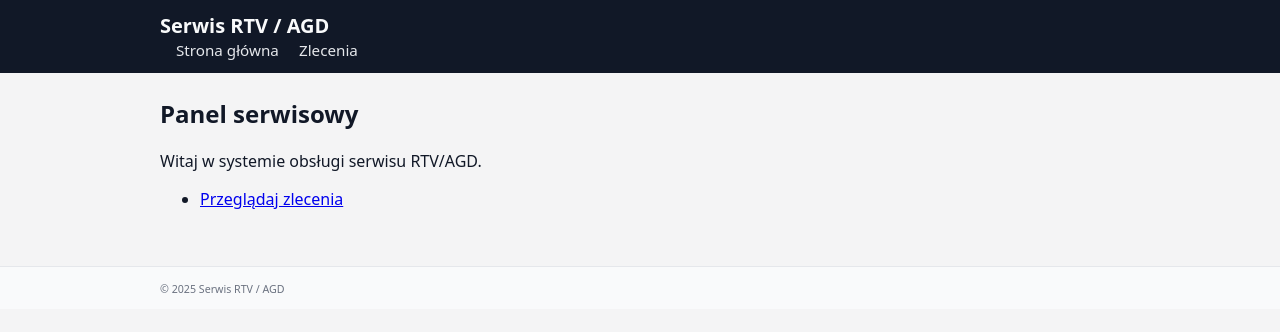
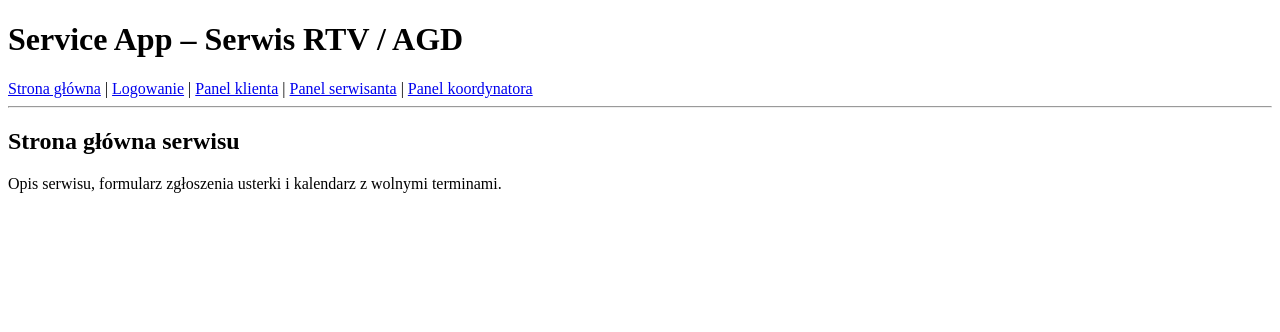
Before and after one commit to alpaqers/service_app, a Flask app: page / in a window 1280 px wide. Shown: the top 332 px of the page. Run offline with Flask 3, Linux system fonts and the light colour scheme.

Commit message:
feat: add base files for future blueprints and routes

```diff
--- /dev/null
+++ b/backend/app/auth.py
@@ -0,0 +1 @@
+#logowanie i dostepy
--- a/backend/app/routes.py
+++ b/backend/app/routes.py
@@ -3,12 +3,29 @@ from .models import Zlecenia
 
 bp = Blueprint("main", __name__)
 
-
 @bp.route("/")
 def index():
-    # Strona startowa
     return render_template("index.html")
 
+
+@bp.route("/login")
+def login():
+    return render_template("login.html")
+
+
+@bp.route("/panel/klient")
+def panel_klienta():
+    return render_template("panel_klienta.html")
+
+
+@bp.route("/panel/serwisant")
+def panel_serwisanta():
+    return render_template("panel_serwisanta.html")
+
+
+@bp.route("/panel/koordynator")
+def panel_koordynatora():
+    return render_template("panel_koordynatora.html")
 
 @bp.route("/zlecenia")
 def zlecenia_list():
--- a/backend/app/templates/base.html
+++ b/backend/app/templates/base.html
@@ -1,32 +1,24 @@
-<!doctype html>
+<!DOCTYPE html>
 <html lang="pl">
-  <head>
-    <meta charset="utf-8" />
-    <title>{% block title %}Serwis RTV/AGD{% endblock %}</title>
-    <link
-      rel="stylesheet"
-      href="{{ url_for('static', filename='css/style.css') }}"
-    />
-  </head>
-  <body>
-    <header class="topbar">
-      <div class="container">
-        <h1 class="logo">Serwis RTV / AGD</h1>
+<head>
+    <meta charset="UTF-8">
+    <title>{% block title %}Service App{% endblock %}</title>
+</head>
+<body>
+    <header>
+        <h1>Service App – Serwis RTV / AGD</h1>
         <nav>
-          <a href="{{ url_for('main.index') }}">Strona główna</a>
-          <a href="{{ url_for('main.zlecenia_list') }}">Zlecenia</a>
+            <a href="{{ url_for('main.index') }}">Strona główna</a> |
+            <a href="{{ url_for('main.login') }}">Logowanie</a> |
+            <a href="{{ url_for('main.panel_klienta') }}">Panel klienta</a> |
+            <a href="{{ url_for('main.panel_serwisanta') }}">Panel serwisanta</a> |
+            <a href="{{ url_for('main.panel_koordynatora') }}">Panel koordynatora</a>
         </nav>
-      </div>
+        <hr>
     </header>
 
-    <main class="container">
-      {% block content %}{% endblock %}
+    <main>
+        {% block content %}{% endblock %}
     </main>
-
-    <footer class="footer">
-      <div class="container">
-        <small>&copy; {{ 2025 }} Serwis RTV / AGD</small>
-      </div>
-    </footer>
-  </body>
+</body>
 </html>
--- a/backend/app/templates/index.html
+++ b/backend/app/templates/index.html
@@ -1,12 +1,8 @@
 {% extends "base.html" %}
 
-{% block title %}Serwis RTV/AGD – dashboard{% endblock %}
+{% block title %}Strona główna{% endblock %}
 
 {% block content %}
-  <h2>Panel serwisowy</h2>
-  <p>Witaj w systemie obsługi serwisu RTV/AGD.</p>
-
-  <ul>
-    <li><a href="{{ url_for('main.zlecenia_list') }}">Przeglądaj zlecenia</a></li>
-  </ul>
+    <h2>Strona główna serwisu</h2>
+    <p>Opis serwisu, formularz zgłoszenia usterki i kalendarz z wolnymi terminami.</p>
 {% endblock %}
--- /dev/null
+++ b/backend/app/utils.py
@@ -0,0 +1 @@
+#helpery
```
Also changed, not shown: backend/app/templates/login.html (added, +8 -0 lines), backend/app/templates/orders_list.html (deleted, +0 -67 lines), backend/app/templates/panel_klienta.html (added, +8 -0 lines), backend/app/templates/panel_koordynatora.html (added, +8 -0 lines), 1 other file.
